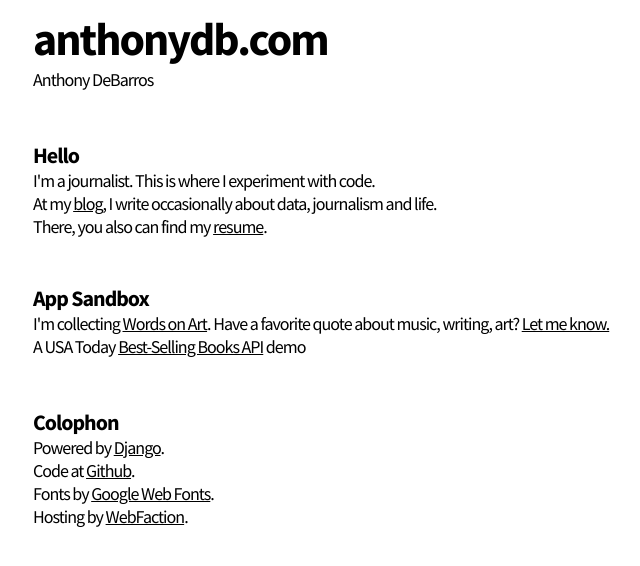
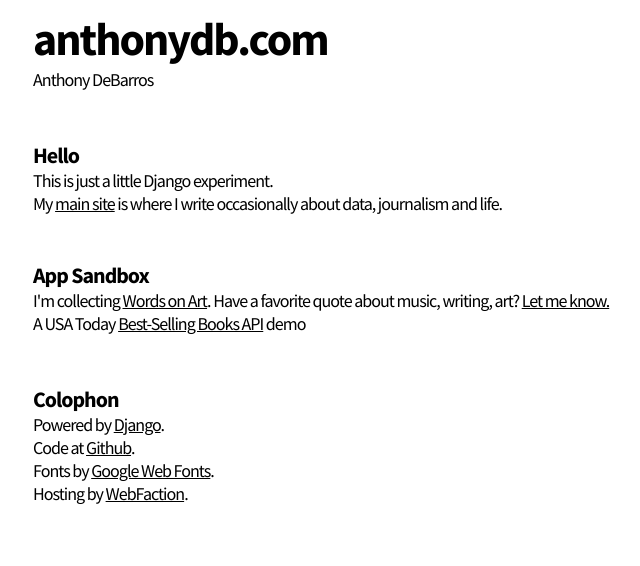
Before and after one commit to anthonydb/sandbox-project, a Django app: template core/templates/home.html in a window 1280 px wide. Shown: the top 566 px of the page, without its empty margins (107-747 px from the left). Run offline with Django 3.2, Linux system fonts and the light colour scheme; the template is opened without the code that fills it, so the values that code supplies are empty; parts of the project's set-up code (start-up, migrations or seed data) failed here and were passed over; some web fonts are replaced.

Commit message:
Minor template word change.

```diff
--- a/core/templates/home.html
+++ b/core/templates/home.html
@@ -9,9 +9,8 @@
         Anthony DeBarros
     <div id="contents">
         <h2>Hello</h2>
-        I'm a journalist. This is where I experiment with code.<br/>
-        At my <a href="http://www.anthonydebarros.com" target="_blank">blog,</a> I write occasionally about data, journalism and life.</br>
-        There, you also can find my <a href="http://www.anthonydebarros.com/resume/" target="_blank">resume</a>.</br>
+        This is just a little Django experiment.<br/>
+        My <a href="http://www.anthonydebarros.com" target="_blank">main site</a> is where I write occasionally about data, journalism and life.</br>
         <br/>
         <br/>
         <h2>App Sandbox</h2>
```
